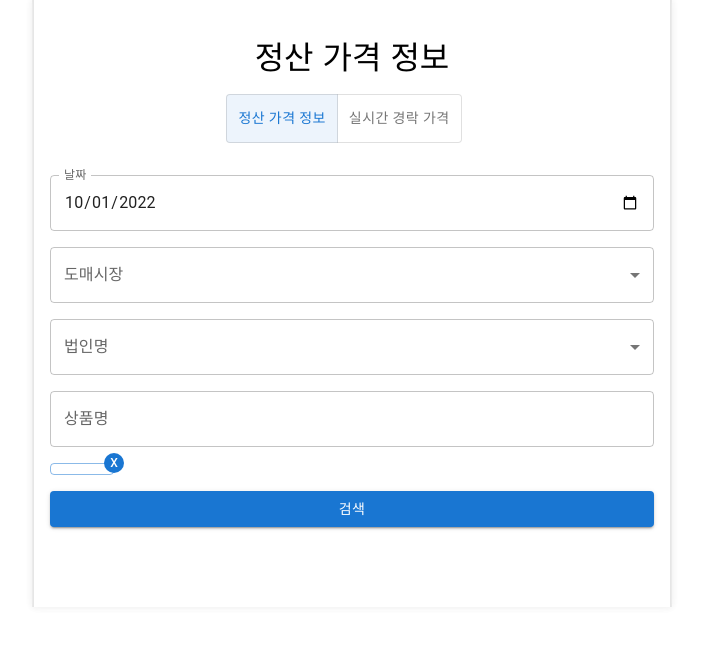
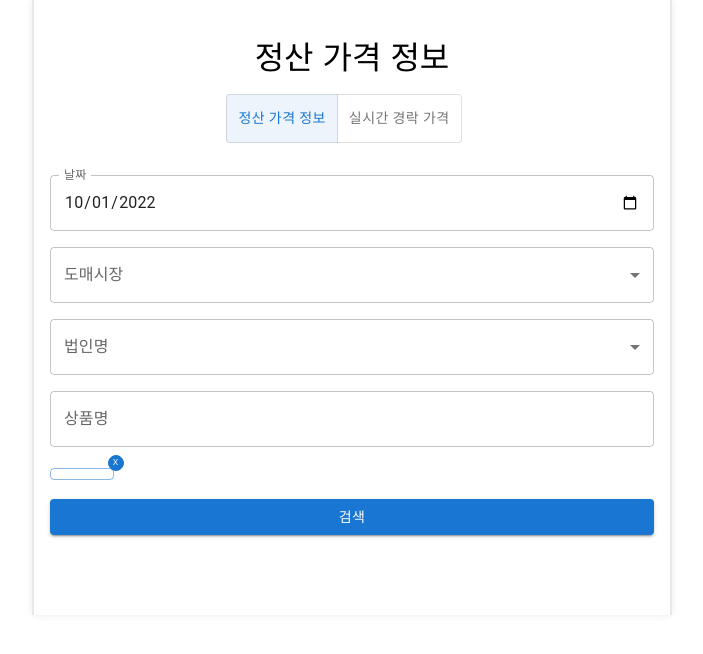
Before and after one commit to 93minki/Agricultural-products-auction, a Next.js app: page / in a window 1280 px wide. Both pictures are taken after a click on the button "검색". Shown: the top 654 px of the page, without its empty margins (288-991 px from the left). Built offline with nearby package versions, Linux system fonts and the light colour scheme.

Commit message:
feat: 최근 검색어 기능 추가

```diff
--- a/src/components/RecentKeyword/RecentKeyword.tsx
+++ b/src/components/RecentKeyword/RecentKeyword.tsx
@@ -1,34 +1,54 @@
-import { Badge, Button } from "@mui/material";
+import { nanoid } from "nanoid";
+import React, { Dispatch, SetStateAction } from "react";
+import { getStorageItem, setStorageItem } from "../../utils/localStorage";
 import * as S from "./style";
 
 interface RecentKeywordProps {
   recentKeyword: string[];
+  setSearchWord: Dispatch<SetStateAction<string>>;
+  setRecentKeyword: Dispatch<SetStateAction<string[]>>;
 }
 
-const RecentKeyword = ({ recentKeyword }: RecentKeywordProps) => {
-  console.log("RecentKeyword Component");
+const RecentKeyword = ({
+  recentKeyword,
+  setSearchWord,
+  setRecentKeyword,
+}: RecentKeywordProps) => {
+  const handleKeywordClick = (e: React.MouseEvent<HTMLButtonElement>) => {
+    const target = e.target as HTMLButtonElement;
+    setSearchWord(target.name);
+  };
+
+  const handleDeleteButton = (
+    word: string,
+    e: React.MouseEvent<HTMLDivElement>
+  ) => {
+    const keywordList = getStorageItem().filter((item) => item !== word);
+    console.log("after delete", keywordList);
+    setRecentKeyword(keywordList);
+    setStorageItem(keywordList);
+  };
 
   return (
     <S.RecentKeyword>
       {recentKeyword &&
         recentKeyword.map((word) => (
-          <Badge
-            badgeContent={"X"}
-            color="primary"
-            onClick={() => {
-              console.log("Badge Click");
-            }}
-          >
-            <Button
-              key={Math.random()}
+          <S.KeyWordList key={nanoid()}>
+            <S.KeyWordItems
               variant="outlined"
-              onClick={() => {
-                console.log("Click item", word);
+              onClick={handleKeywordClick}
+              name={word}
+            >
+              {word}
+            </S.KeyWordItems>
+            <S.BadgeEdge
+              onClick={(e) => {
+                handleDeleteButton(word, e);
               }}
             >
-              {word}
-            </Button>
-          </Badge>
+              X
+            </S.BadgeEdge>
+          </S.KeyWordList>
         ))}
     </S.RecentKeyword>
   );
--- a/src/components/RecentKeyword/style.ts
+++ b/src/components/RecentKeyword/style.ts
@@ -1,7 +1,31 @@
 import styled from "@emotion/styled";
+import { Button } from "@mui/material";
 
 export const RecentKeyword = styled.div`
   display: flex;
   align-items: center;
   gap: 1rem;
 `;
+
+export const KeyWordList = styled.li`
+  list-style: none;
+  position: relative;
+`;
+
+export const KeyWordItems = styled(Button)``;
+
+export const BadgeEdge = styled.div`
+  width: 1rem;
+  height: 1rem;
+  position: absolute;
+  top: -0.5rem;
+  right: -0.6rem;
+  border-radius: 50%;
+  border: 1px solid #1976d2;
+  text-align: center;
+  font-size: 0.5rem;
+  background-color: #1976d2;
+  padding-top: 1px;
+  color: white;
+  cursor: pointer;
+`;
--- a/src/components/Selection/Selection.tsx
+++ b/src/components/Selection/Selection.tsx
@@ -62,7 +62,6 @@ const Selection = ({
   }, []);
 
   const handleMarketChange = (e: SelectChangeEvent) => {
-    console.log("market change", e);
     setCurrentMarket(e.target.value);
     const companyList = wholeMarketList.filter(
       (market) => market.whsalCd === e.target.value
@@ -162,10 +161,15 @@ const Selection = ({
         label="상품명"
         onChange={handleSearchWordChange}
         disabled={isLoading}
+        value={searchWord}
       >
         {searchWord}
       </S.SearchWord>
-      <RecentKeyword recentKeyword={recentKeyword} />
+      <RecentKeyword
+        recentKeyword={recentKeyword}
+        setSearchWord={setSearchWord}
+        setRecentKeyword={setRecentKeyword}
+      />
       <S.SearchButton
         variant="contained"
         onClick={handleSearchButtonClick}
--- a/src/utils/localStorage.ts
+++ b/src/utils/localStorage.ts
@@ -1,7 +1,7 @@
 export const getStorageItem = () => {
   const keywordList = localStorage.getItem("keyword");
   console.log("getword", keywordList);
-  return keywordList === null ? [] : JSON.parse(keywordList);
+  return keywordList === null ? [] : (JSON.parse(keywordList) as string[]);
 };
 
 export const setStorageItem = (keyword: string[]) => {
```
